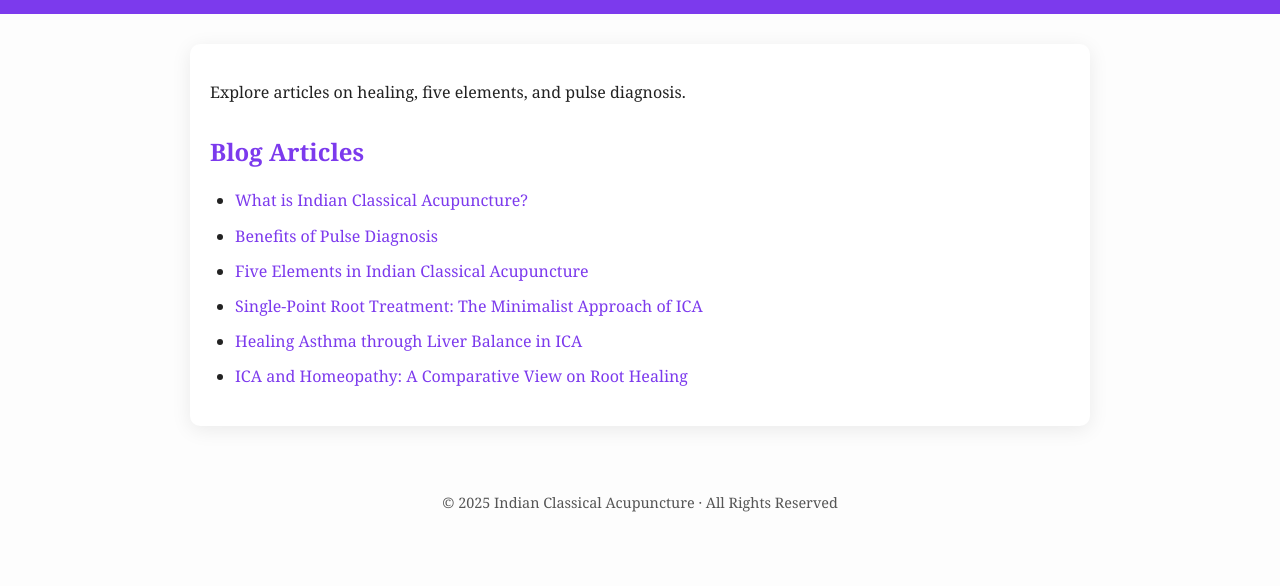
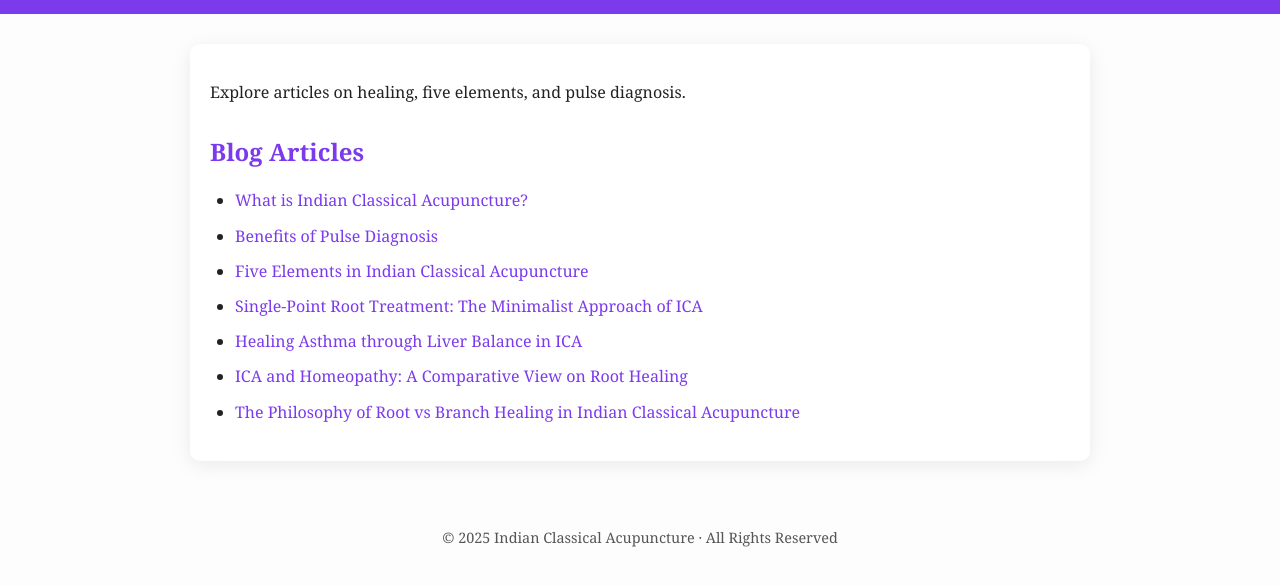
Before and after one commit to abeyemathews1/indianclassicalacupuncture.in, a plain HTML site: page index.html in a window 1280 px wide. Shown: the part 100-686 px from the top of the page. Drawn offline with Linux system fonts and the light colour scheme.

Commit message:
Update index.html

```diff
--- a/index.html
+++ b/index.html
@@ -21,6 +21,7 @@
       <li><a href="articles/single-point-root-treatment.html">Single-Point Root Treatment: The Minimalist Approach of ICA</a></li>
       <li><a href="articles/healing-asthma-liver-balance.html">Healing Asthma through Liver Balance in ICA</a></li>
       <li><a href="articles/ica-vs-homeopathy.html">ICA and Homeopathy: A Comparative View on Root Healing</a></li>
+      <li><a href="articles/root-vs-branch-healing.html">The Philosophy of Root vs Branch Healing in Indian Classical Acupuncture</a></li>
     </ul>
   </main>
 
```
